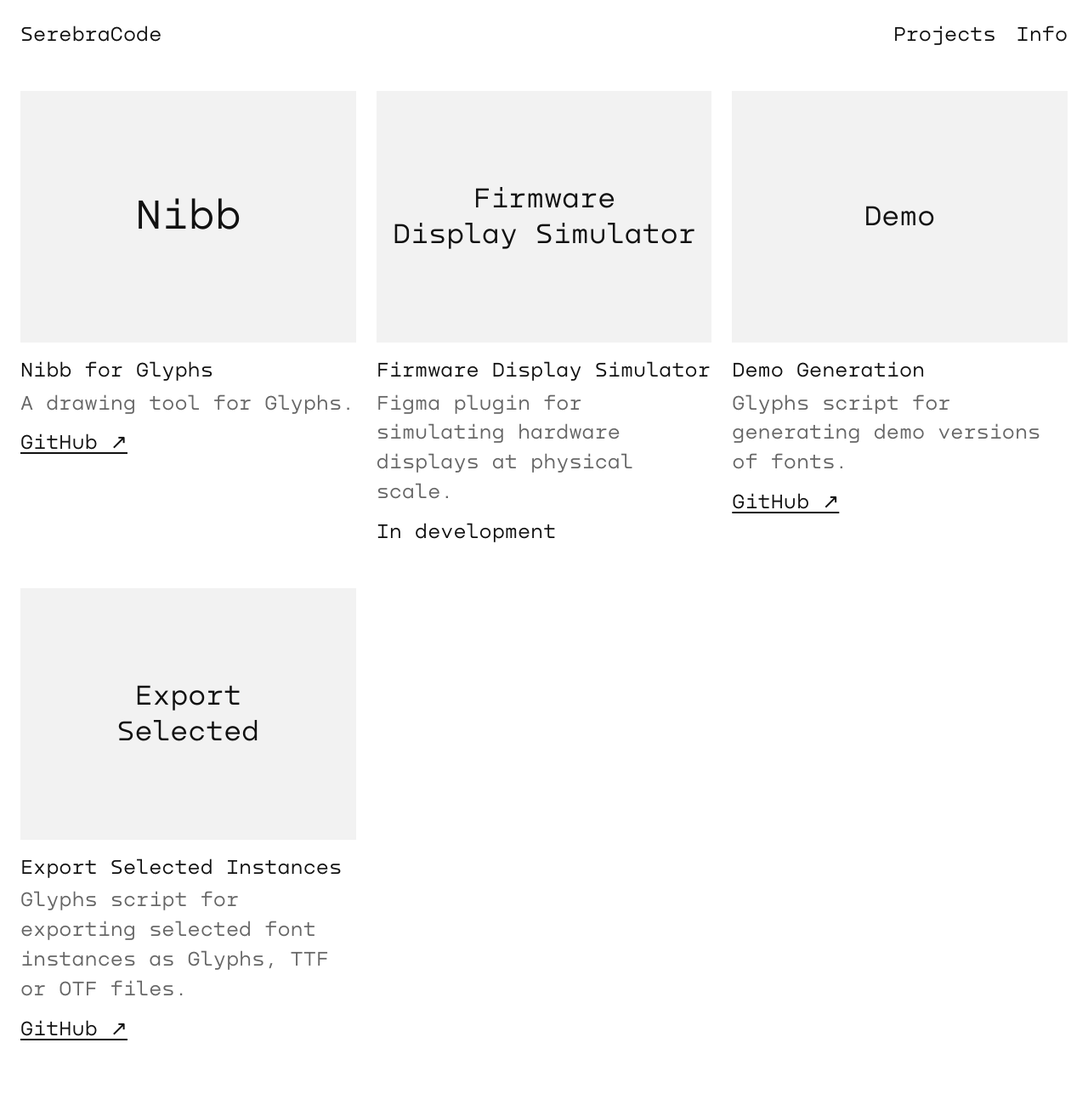
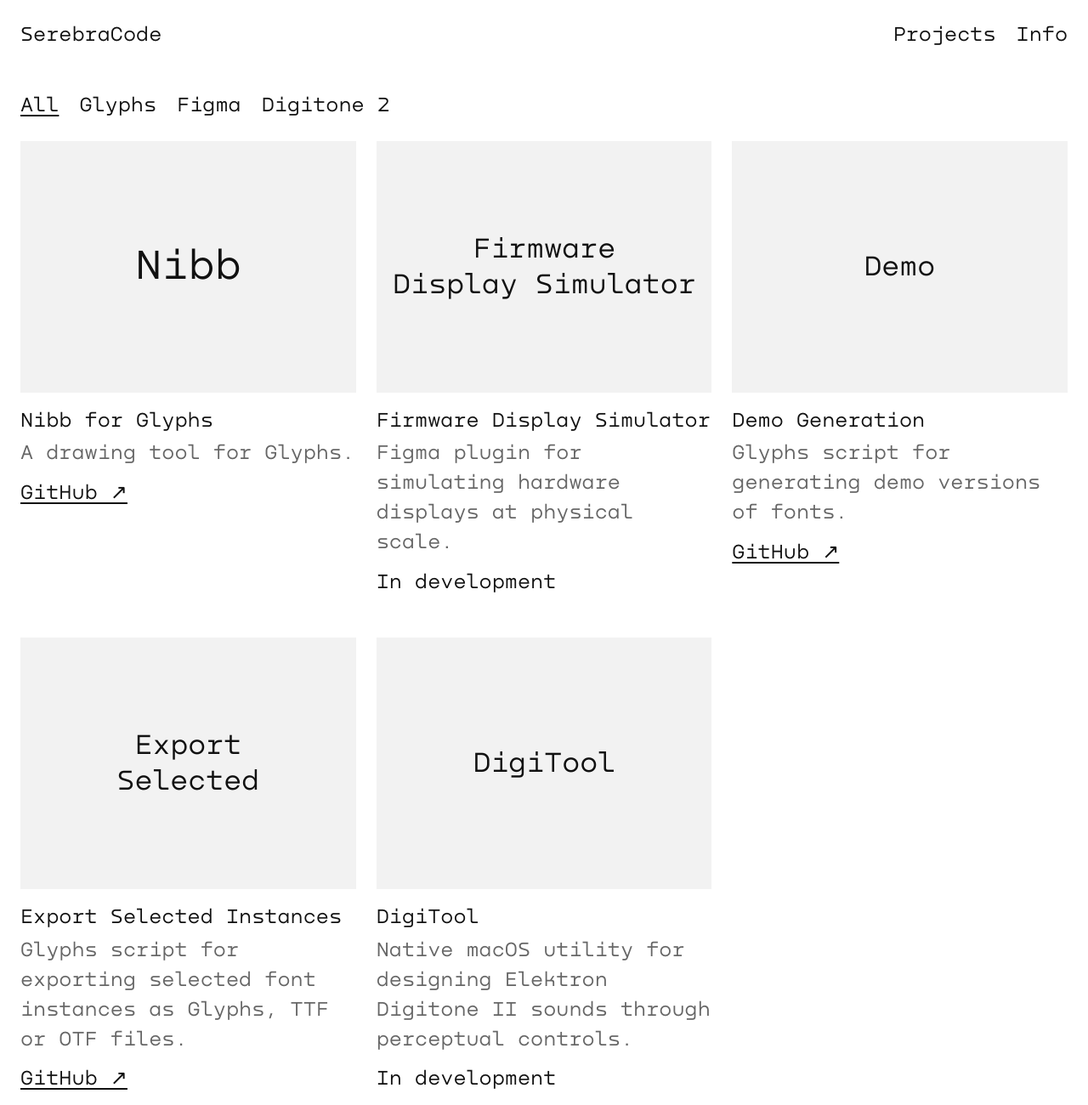
Before and after one commit to serebracode/page, a plain HTML site: page index.html in a window 1280 px wide. Shown: the whole page at 85% size. Before the commit the page ends 1252 px from the top, so only its background shows below. Drawn offline with Linux system fonts and the light colour scheme.

Commit message:
Add project category filters and DigiTool

```diff
--- a/index.html
+++ b/index.html
@@ -15,6 +15,10 @@ nav{display:flex;gap:24px}
 a{color:inherit;text-underline-offset:4px}
 nav a{text-decoration:none}
 a:hover{text-decoration:underline}
+.tags{display:flex;flex-wrap:wrap;gap:8px 24px;margin-bottom:24px}
+.tags button{font:inherit;color:inherit;background:none;border:0;padding:0;cursor:pointer}
+.tags button[aria-pressed="true"],.tags button:hover{text-decoration:underline;text-underline-offset:4px}
+[hidden]{display:none!important}
 .projects{display:grid;grid-template-columns:repeat(3,minmax(0,1fr));gap:48px 24px}
 .preview{display:flex;aspect-ratio:4/3;align-items:center;justify-content:center;background:#f2f2f2;overflow:hidden}
 .preview svg,.preview img{display:block;width:100%;height:100%;object-fit:cover}
@@ -31,8 +35,14 @@ article p{margin:4px 0 12px;color:#666}
 <body>
 <header><a class="brand" href="./">SerebraCode</a><nav aria-label="Main"><a href="#projects">Projects</a><a href="#info">Info</a></nav></header>
 <main>
+<div class="tags" id="tags" aria-label="Filter projects">
+<button type="button" data-filter="all" aria-pressed="true">All</button>
+<button type="button" data-filter="Glyphs" aria-pressed="false">Glyphs</button>
+<button type="button" data-filter="Figma" aria-pressed="false">Figma</button>
+<button type="button" data-filter="Digitone 2" aria-pressed="false">Digitone 2</button>
+</div>
 <section class="projects" id="projects" aria-label="Projects">
-<article>
+<article data-tag="Glyphs">
 <a class="preview" href="https://github.com/serebracode/nibb" aria-label="Nibb on GitHub">
 <svg viewBox="0 0 640 480" role="img" aria-label="Nibb typographic placeholder"><text x="320" y="240" text-anchor="middle" dominant-baseline="central" font-size="80" fill="#111" font-family="Nekst Mono,monospace">Nibb</text></svg>
 </a>
@@ -40,30 +50,41 @@ article p{margin:4px 0 12px;color:#666}
 <p>A drawing tool for Glyphs.</p>
 <a href="https://github.com/serebracode/nibb">GitHub ↗</a>
 </article>
-<article>
+<article data-tag="Figma">
 <div class="preview"><svg viewBox="0 0 640 480" role="img" aria-label="Firmware Display Simulator placeholder"><text text-anchor="middle" dominant-baseline="central" font-size="54" fill="#111" font-family="Nekst Mono,monospace"><tspan x="320" y="206">Firmware</tspan><tspan x="320" y="274">Display Simulator</tspan></text></svg></div>
 <h2>Firmware Display Simulator</h2>
 <p>Figma plugin for simulating hardware displays at physical scale.</p>
 <span>In development</span>
 </article>
-<article>
+<article data-tag="Glyphs">
 <a class="preview" href="https://github.com/serebracode/Glyphs-Scripts/blob/main/SerebroType-DemoGeneration-v.1.0.py"><svg viewBox="0 0 640 480" role="img" aria-label="Demo Generation placeholder"><text text-anchor="middle" dominant-baseline="central" font-size="54" fill="#111" font-family="Nekst Mono,monospace"><tspan x="320" y="240">Demo</tspan></text></svg></a>
 <h2>Demo Generation</h2>
 <p>Glyphs script for generating demo versions of fonts.</p>
 <a href="https://github.com/serebracode/Glyphs-Scripts/blob/main/SerebroType-DemoGeneration-v.1.0.py">GitHub ↗</a>
 </article>
-<article>
+<article data-tag="Glyphs">
 <a class="preview" href="https://github.com/serebracode/Glyphs-Scripts/blob/main/SerebroType-ExportSelected-v.1.0.py"><svg viewBox="0 0 640 480" role="img" aria-label="Export Selected Instances placeholder"><text text-anchor="middle" dominant-baseline="central" font-size="54" fill="#111" font-family="Nekst Mono,monospace"><tspan x="320" y="206">Export</tspan><tspan x="320" y="274">Selected</tspan></text></svg></a>
 <h2>Export Selected Instances</h2>
 <p>Glyphs script for exporting selected font instances as Glyphs, TTF or OTF files.</p>
 <a href="https://github.com/serebracode/Glyphs-Scripts/blob/main/SerebroType-ExportSelected-v.1.0.py">GitHub ↗</a>
 </article>
+<article data-tag="Digitone 2">
+<div class="preview"><svg viewBox="0 0 640 480" role="img" aria-label="DigiTool placeholder"><text x="320" y="240" text-anchor="middle" dominant-baseline="central" font-size="54" fill="#111" font-family="Nekst Mono,monospace">DigiTool</text></svg></div>
+<h2>DigiTool</h2>
+<p>Native macOS utility for designing Elektron Digitone II sounds through perceptual controls.</p>
+<span>In development</span>
+</article>
 </section>
 <section id="info" hidden><h2>Info</h2><p>Independent projects by Denis Serebryakov.</p></section>
 </main>
 <script>
-function showPage(){const info=location.hash==="#info";document.getElementById("projects").hidden=info;document.getElementById("info").hidden=!info;}
+function showPage(){const info=location.hash==="#info";document.getElementById("projects").hidden=info;document.getElementById("tags").hidden=info;document.getElementById("info").hidden=!info;}
 window.addEventListener("hashchange",showPage);showPage();
+const filters=document.querySelectorAll("[data-filter]");
+filters.forEach(button=>button.addEventListener("click",()=>{
+  filters.forEach(item=>item.setAttribute("aria-pressed",String(item===button)));
+  document.querySelectorAll("#projects article").forEach(card=>{card.hidden=button.dataset.filter!=="all"&&card.dataset.tag!==button.dataset.filter;});
+}));
 </script>
 </body>
 </html>
```
